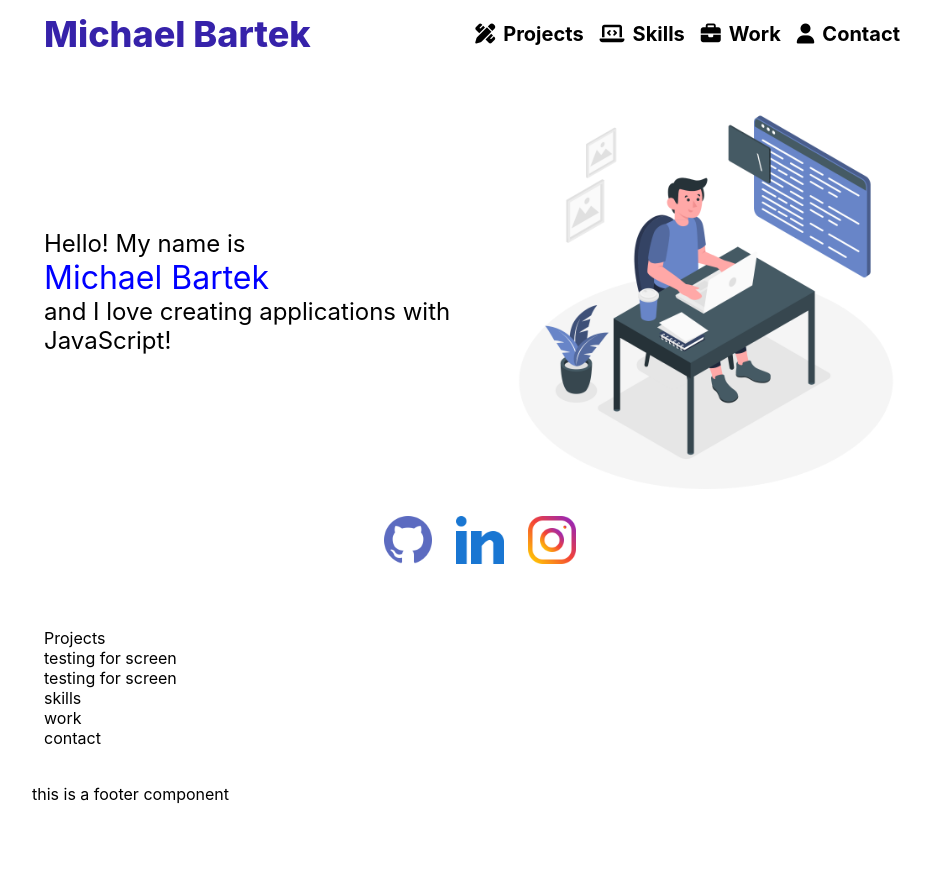
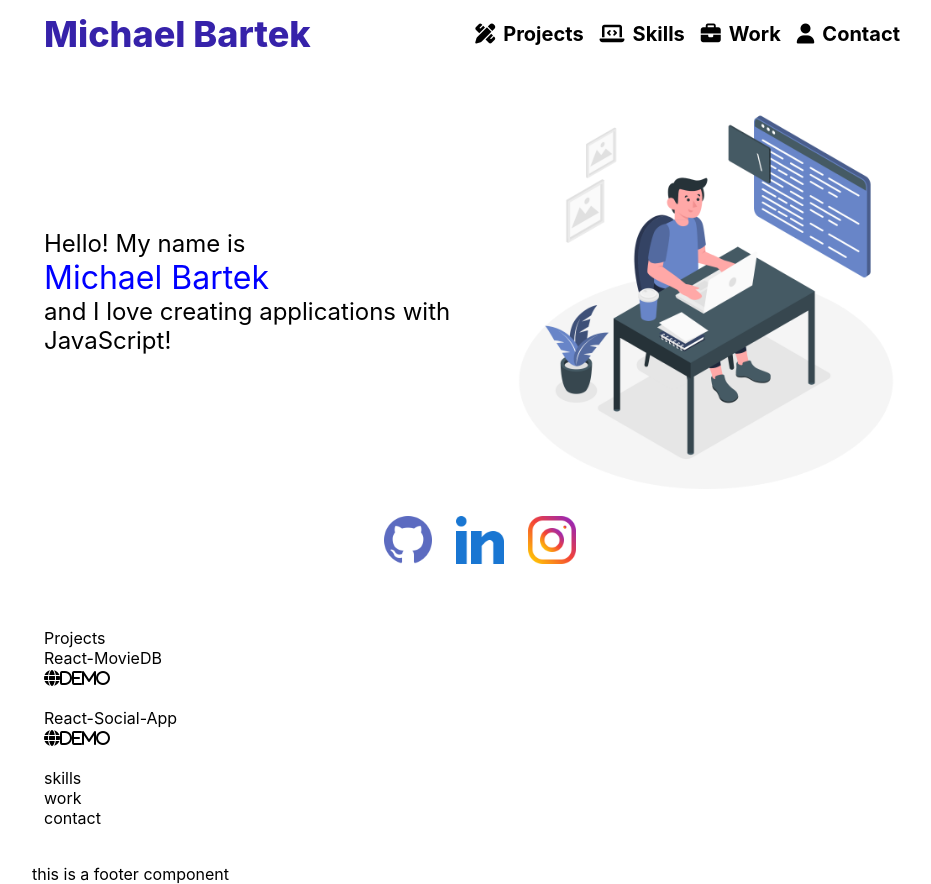
Before and after one commit to Hoybaby/React-Portfolio, a React (Create React App) app: page / in a window 1280 px wide. Shown: the whole page, without its empty margins (160-1091 px from the left). Before the commit the page ends 804 px from the top, so only its background shows below. Built offline with nearby package versions, Linux system fonts and the light colour scheme.

Commit message:
adding to my project card so it can display nicely

```diff
--- a/src/components/body/Projects/ProjectCard.jsx
+++ b/src/components/body/Projects/ProjectCard.jsx
@@ -1,10 +1,23 @@
 import React from 'react'
+import { ProjectData } from '../../data/projects'
 import './ProjectCard.css'
 
-function ProjectCard() {
+function ProjectCard({project}) {
     return (
-        <div>
-            testing for screen
+        <div className="project-card">
+            <div className="project-info">
+                <label className='project-title'>{project.title}</label>
+                <div className="project-links">
+                    {/* if true then render */}
+                    {project.demo &&
+                        <a class="prjoect-link">
+                            <div>
+                                <i class="fas fa-globe">Demo</i>
+                            </div>
+                        </a>}
+                </div>
+            </div>
+            <img src={project.image} className='project-photo'/>
         </div>
     )
 }
--- a/src/components/body/Projects/Projects.css
+++ b/src/components/body/Projects/Projects.css
@@ -0,0 +1,6 @@
+.projects{
+    display: flex;
+    flex-direction: column;
+    /* take all the width it is avaible to it */
+    flex: 1;
+}
--- a/src/components/body/Projects/Projects.jsx
+++ b/src/components/body/Projects/Projects.jsx
@@ -9,10 +9,10 @@ function Projects() {
 
     return (
         <div className='projects'>
-            <label>Projects</label>
+            <label className="section-title">Projects</label>
             <div>
                 {data.map((project) => {
-                    return <ProjectCard/>
+                    return <ProjectCard project={project}/>
                 })}
             </div>
         </div>
```
